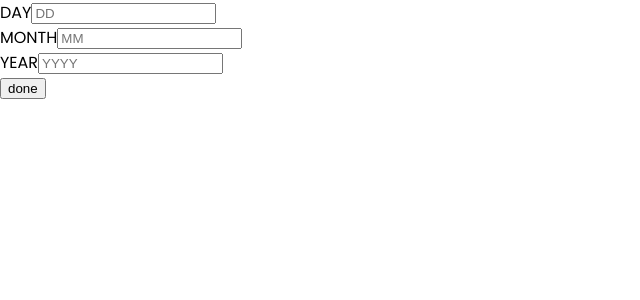
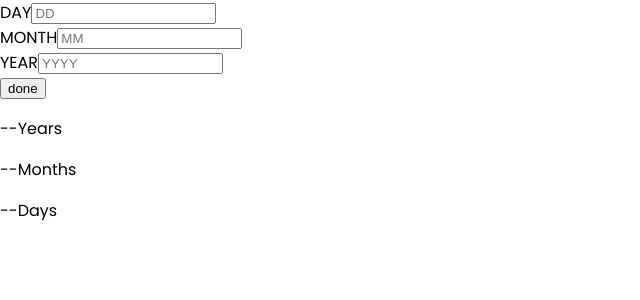
Before and after one commit to pareshrocky/Age-Calculator, a React (Vite) app: page / in a window 1280 px wide. Shown: the top 300 px of the page, without its empty margins (0-640 px from the left). Built offline with nearby package versions, Linux system fonts and the light colour scheme.

Commit message:
Age calculaion logic

```diff
--- a/src/App.jsx
+++ b/src/App.jsx
@@ -2,16 +2,17 @@
 import React, { useState } from "react";
 import "./App.css";
 import UserForm from "./components/UserForm";
+import Result from "./components/Result";
 
 export default function App() {
-  const [selectedDate, setSelectedDate] = useState(null);
+  const [calculatedAge, setCalculatedAge] = useState(null);
   const handleDateChange = (date) => {
-    setSelectedDate(date);
+    setCalculatedAge(date);
   };
   return (
     <div className="container">
       <UserForm onDateChange={handleDateChange} />
-      {selectedDate && <p>{selectedDate.toDateString()}</p>}
+      <Result age={calculatedAge}/>
     </div>
   );
 }
--- /dev/null
+++ b/src/Utils/CalculateAge.js
@@ -0,0 +1,24 @@
+export const calculateAge = (userInputDate) => {
+  const { day, month, year } = userInputDate;
+  const inputDate = new Date(year, month - 1, day); // month is 0-indexed
+  const currentDate = new Date();
+  let years = currentDate.getFullYear() - inputDate.getFullYear();
+  let months = currentDate.getMonth() - inputDate.getMonth();
+  let days = currentDate.getDate() - inputDate.getDate();
+  if (days < 0) {
+    months--;
+    days += new Date(
+      currentDate.getFullYear(),
+      currentDate.getMonth(),
+      0
+    ).getDate();
+  }
+  if (months < 0) {
+    years--;
+    months += 12;
+  }
+  if (!isNaN(years) && years >= 0) {
+    return {days,months,years}
+  }
+  return null;
+};
--- a/src/components/Result.jsx
+++ b/src/components/Result.jsx
@@ -1,8 +1,23 @@
+/* eslint-disable react/prop-types */
 // eslint-disable-next-line no-unused-vars
-import React from 'react'
+import React from "react";
 
-export default function Result() {
+export default function Result({ age }) {
   return (
-    <div>Result</div>
-  )
+    <div>
+      {age === null ? (
+        <>
+          <p>--Years</p>
+          <p>--Months</p>
+          <p>--Days</p>
+        </>
+      ) : (
+        <>
+          <p>{`${age.years} Years`}</p>
+          <p>{`${age.months} Months`}</p>
+          <p>{`${age.days} Days`}</p>
+        </>
+      )}
+    </div>
+  );
 }
--- a/src/components/UserForm.jsx
+++ b/src/components/UserForm.jsx
@@ -3,6 +3,7 @@ import React, { useState } from "react";
 
 import InputField from "./InputField";
 import { validateInput } from "../Utils/Validation";
+import { calculateAge } from "../Utils/CalculateAge";
 
 // eslint-disable-next-line react/prop-types
 export default function UserForm({onDateChange}) {
@@ -61,10 +62,10 @@ export default function UserForm({onDateChange}) {
       month &&
       year
     ) {
-      const inputDate = new Date(year, month - 1, day); // month is 0-indexed
-      onDateChange(inputDate)
+      const ageCalculation = calculateAge(userInputDate);
+      onDateChange(ageCalculation)
     } else {
-      console.log("invalid date");
+      onDateChange(null)
     }
   }
 
```
